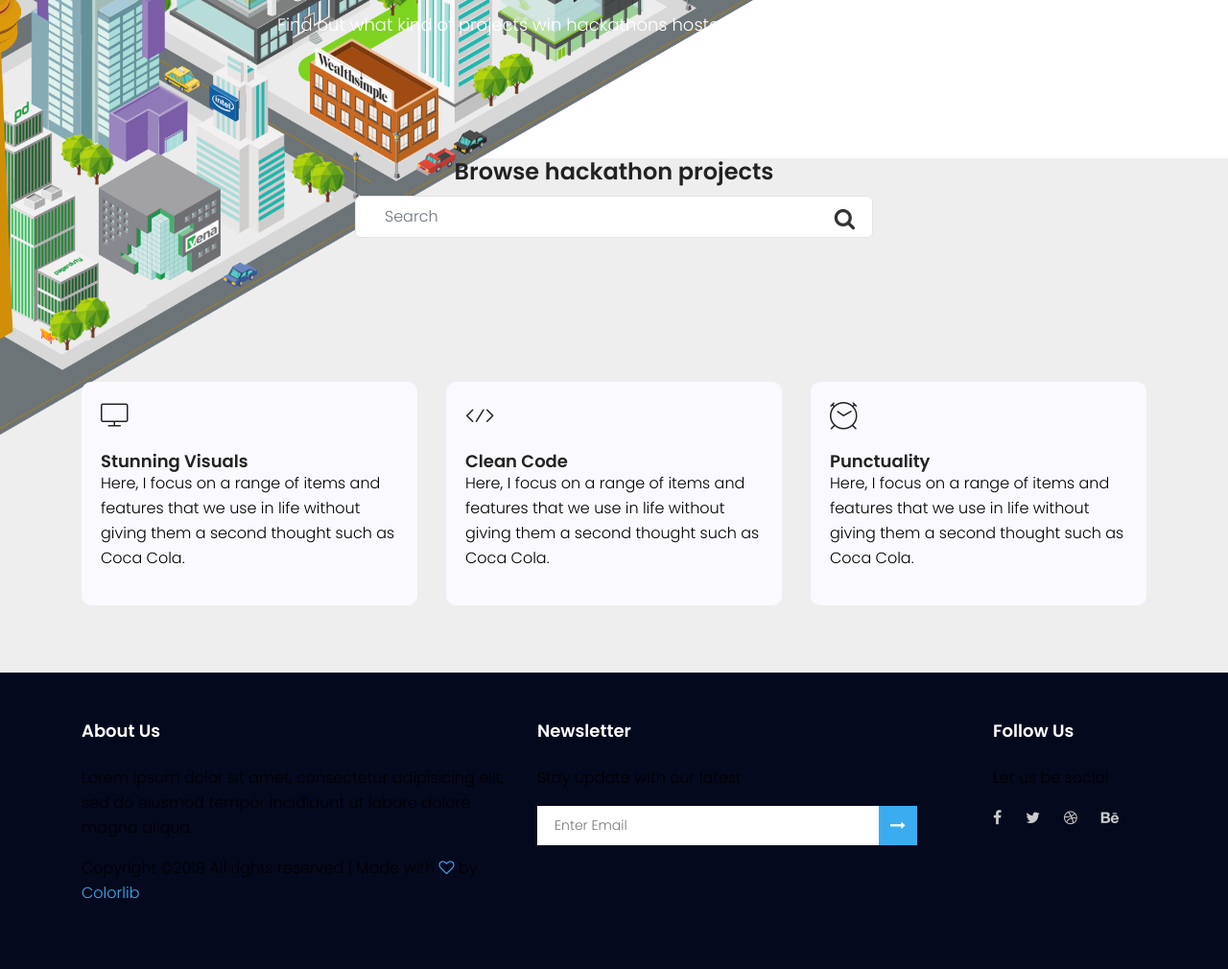
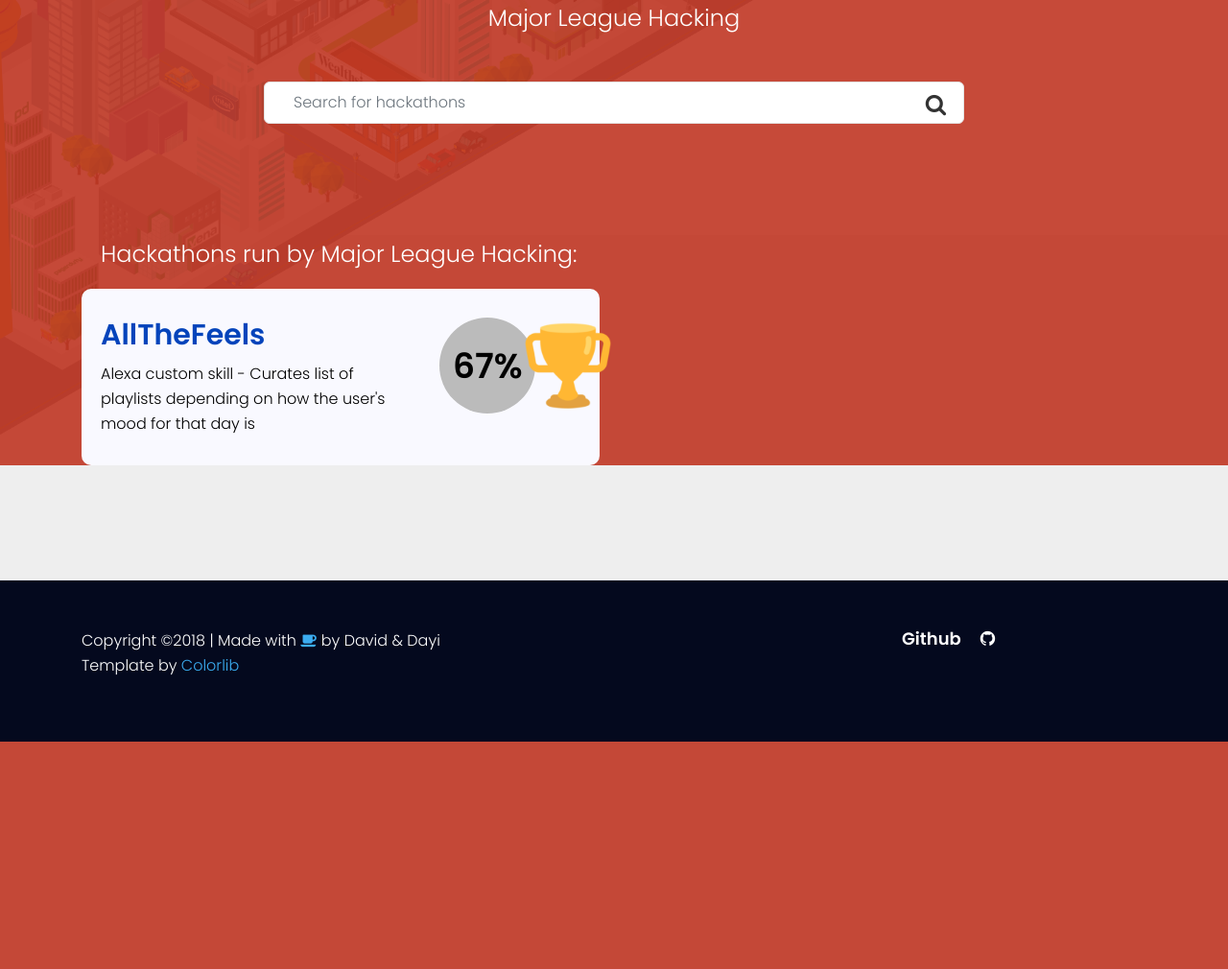
Before and after one commit to lindayi/hackthehack, a PHP site: page /search.html in a window 1280 px wide. Shown: the part 315-1325 px from the top of the page at 96% size. After the commit the page ends 1088 px from the top, so only its background shows below. Run offline with PHP 8.4, Linux system fonts and the light colour scheme; some libraries are stand-ins or nearby versions.

Commit message:
began work on the search page

```diff
--- a/css/main.css
+++ b/css/main.css
@@ -424,6 +424,10 @@
 .pt-50
 {
 	padding-top:50px
+}
+.pt-56
+{
+	padding-top:56px
 }
 .pt-60
 {
--- a/search.html
+++ b/search.html
@@ -6,7 +6,7 @@
         <!-- Mobile Specific Meta -->
 		<meta name="viewport" content="width=device-width, initial-scale=1, shrink-to-fit=no">
 		<!-- Favicon-->
-		<link rel="shortcut icon" href="img/bikespace32.png">
+		<link rel="shortcut icon" href="img/hth-red-favicon.png">
 		<!-- Author Meta -->
 		<meta name="author" content="david-dayi">
 		<!-- Meta Description -->
@@ -49,41 +49,48 @@
 			 <div class="container">
 			     <div class="row align-items-center justify-content-between d-flex">
                      <div id="logo">
-                         <a href="index.html"><img src="img/logo.png" alt="" title="" /></a>
+                         <a href="index.html"><img src="img/hack-logo-2.png" alt="" title="" /></a>
                      </div>
                      <nav id="nav-menu-container">
                          <ul class="nav-menu">
-                             <li class="menu-active"><a href="#home">Home</a></li>
-                             <li><a href="#service">Services</a></li>
-                             <li><a href="#feature">Features</a></li>
-                             <li><a href="#price">Price</a></li>
-                             <li><a href="#testimonial">Testimonial</a></li>
-                             <li class="menu-has-children"><a href="">Pages</a>
-                                 <ul>
-                                     <li><a href="generic.html">Generic</a></li>
-                                     <li><a href="elements.html">Elements</a></li>
+                             <li class="menu-active"><a href="index.html">Home</a></li>
+                             <li><a href="index.html#stats">Stats</a></li>
+                             <li><a href="search.html">Hackathons</a></li>
                          </ul>
-                             </li>
-                             <li><a class="ticker-btn" href="#">Get Started</a></li>
-                         </ul>
-                     </nav><!-- #nav-menu-container -->
+                     </nav>
+                     <!-- #nav-menu-container -->
                  </div>
             </div>
         </header>
 
 
         <!-- start banner Area -->
-			<section class="banner-area relative" id="home">
-				<div class="overlay overlay-bg"></div>
+			<section class="banner-area relative">
+				<div class="overlay overlay-bg hth"></div>
 				<div class="container">
 					<div class="row fullscreen d-flex align-items-center justify-content-center">
 						<div class="banner-content col-lg-8">
 							<h1 class="text-white">
 								Hack the Hack
 							</h1>
-							<p class="pt-20 pb-20 fz-18 text-white">
+							<p class="pt-20 pb-20 fz-24 text-white">
 								Find out what kind of projects win hackathons hosted by Major League Hacking
 							</p>
+
+                      <!-- Search bar -->
+			<div class="row d-flex justify-content-center">
+
+				<div class="col-md-12">
+					<div id="custom-search-input">
+						<div class="input-group col-md-12">
+							<input id="main-search-box" type="text" class="form-control input-lg" placeholder="Search for hackathons" />
+							<a id="main-search-button" class="search-icon" href="hack-the-6ix.html"></a>
+						</div>
+					</div>
+				</div>
+			</div>
+                            <!-- End search bar -->
+
 						</div>
 					</div>
 				</div>
@@ -91,113 +98,59 @@
 			<!-- End banner Area -->
 
 
-<!-- Search bar -->
-	<section class="feature-area pb-100" id="service">
-		<div class="container">
-			<div class="row mockup-container d-flex justify-content-center">
 
-				<div class="col-md-6">
-					<h2 class="h3 text-center">Browse hackathon projects</h2>
-					<div id="custom-search-input">
-						<div class="input-group col-md-12">
-							<input id="main-search-box" type="text" class="form-control input-lg" placeholder="Search" />
-							<a id="main-search-button" class="search-icon" href="area-stack.html"></a>
+	   <section class="feature-area pb-100" id="stats">
+
+                <div class="container pulldown">
+					<div class="row mockup-container">
+
+                        <!--Centre column-->
+
+							<!--Centre column-->
+						<div class="col-lg-6 col-md-6 col-sm-12">
+
+                            <p class="pt-0 pl-20 fz-24 text-white">
+								Hackathons run by Major League Hacking:
+							</p>
+                            <!--Search result-->
+							<div class="single-feature">
+                                <div class="row project-holder">
+                                    <div class="col-lg-8 col-md-8 col-sm-6">
+                                        <h3 class="project-name h2">AllTheFeels</h3>
+                                        <p class="project-tagline">Alexa custom skill - Curates list of playlists depending on how the user's mood for that day is</p>
+                                    </div>
+                                    <div class="col-lg-2 col-med-2 col-sm-3">
+                                        <div class="project-percentage fz-36">
+                                            <p>67%</p>
+                                        </div>
+                                    </div>
+								    <div class="col-lg-2 col-med-2 col-sm-3">
+                                        <img class="trophy" alt="winning project" src="img/trophy.png"/>
                                     </div>
                                 </div>
 							</div>
-			</div>
-		</div>
-	</section>
-<!-- End search bar -->
+                            <!--End Search Result-->
 
-
-        <section class="about-area section-gap">
-
-
-				<div class="container">
-					<div class="row">
-						<div class="col-lg-4">
-							<div class="single-feature">
-								<span class="lnr lnr-screen"></span>
-								<h4>
-									Stunning Visuals
-								</h4>
-								<p>
-									Here, I focus on a range of items and features that we use in life without giving them a second thought such as Coca Cola.
-								</p>
-							</div>
-						</div>
-						<div class="col-lg-4">
-							<div class="single-feature">
-								<span class="lnr lnr-code"></span>
-								<h4>
-									Clean Code
-								</h4>
-								<p>
-									Here, I focus on a range of items and features that we use in life without giving them a second thought such as Coca Cola.
-								</p>
-							</div>
-						</div>
-						<div class="col-lg-4">
-							<div class="single-feature">
-								<span class="lnr lnr-clock"></span>
-								<h4>
-									Punctuality
-								</h4>
-								<p>
-									Here, I focus on a range of items and features that we use in life without giving them a second thought such as Coca Cola.
-								</p>
-							</div>
                         </div>
 					</div>
 				</div>
         </section>
 
 
-
+        <!--Footer-->
         <footer class="footer-area section-gap">
             <div class="container">
 				<div class="row">
-						<div class="col-lg-5 col-md-6 col-sm-6">
+				    <div class="col-lg-9 col-md-8 col-sm-8">
 				        <div class="single-footer-widget">
-								<h6>About Us</h6>
-								<p>
-									Lorem ipsum dolor sit amet, consectetur adipisicing elit, sed do eiusmod tempor incididunt ut labore dolore magna aliqua.
-								</p>
-								<p class="footer-text">
-									<!-- Link back to Colorlib can't be removed. Template is licensed under CC BY 3.0. -->
-Copyright &copy;<script>document.write(new Date().getFullYear());</script> All rights reserved | Made with <i class="fa fa-heart-o" aria-hidden="true"></i> by <a href="https://colorlib.com" target="_blank">Colorlib</a>
-<!-- Link back to Colorlib can't be removed. Template is licensed under CC BY 3.0. -->
-								</p>
+				            <p class="footer-text text-white">Copyright &copy;<script>document.write(new Date().getFullYear());</script> | Made with <i class="fa fa-coffee" title="tea" alt="tea" aria-hidden="true"></i> by David &amp; Dayi<br>Template by <a href="https://colorlib.com" target="_blank">Colorlib</a></p>
 				        </div>
 				    </div>
-						<div class="col-lg-5  col-md-6 col-sm-6">
+				    <div class="col-lg-3 col-md-4 col-sm-4 justify-content-right social-widget">
 				        <div class="single-footer-widget">
-								<h6>Newsletter</h6>
-								<p>Stay update with our latest</p>
-								<div class="" id="mc_embed_signup">
-									<form target="_blank" novalidate="true" action="https://spondonit.us12.list-manage.com/subscribe/post?u=1462626880ade1ac87bd9c93a&amp;id=92a4423d01" method="get" class="form-inline">
-										<input class="form-control" name="EMAIL" placeholder="Enter Email" onfocus="this.placeholder = ''" onblur="this.placeholder = 'Enter Email '" required="" type="email">
-			                            	<button class="click-btn btn btn-default"><i class="fa fa-long-arrow-right" aria-hidden="true"></i></button>
-			                            	<div style="position: absolute; left: -5000px;">
-												<input name="b_36c4fd991d266f23781ded980_aefe40901a" tabindex="-1" value="" type="text">
-											</div>
-
-										<div class="info"></div>
-									</form>
-								</div>
-							</div>
-						</div>
-						<div class="col-lg-2 col-md-6 col-sm-6 social-widget">
-							<div class="single-footer-widget">
-								<h6>Follow Us</h6>
-								<p>Let us be social</p>
-								<div class="footer-social d-flex align-items-center">
-									<a href="#"><i class="fa fa-facebook"></i></a>
-									<a href="#"><i class="fa fa-twitter"></i></a>
-									<a href="#"><i class="fa fa-dribbble"></i></a>
-									<a href="#"><i class="fa fa-behance"></i></a>
-								</div>
+				            <a class="" href="https://github.com/lindayi/hackthehack">
+                                <h6>Github<i class="pl-20 fa fa-github"></i></h6>
+				            </a>
 				        </div>
 				    </div>
 				</div>
@@ -205,7 +158,13 @@ Copyright &copy;<script>document.write(new Date().getFullYear());</script> All r
         </footer>
         <!-- End footer Area -->
 
+
+            <!--ECharts files-->
+            <script src="js/echarts.min.js"></script>
+            <script src="js/echart-graphs.js"></script>
 			<script src="js/vendor/jquery-2.2.4.min.js"></script>
+
+            <!--Other script files - including bootstrap-->
 			<script src="https://cdnjs.cloudflare.com/ajax/libs/popper.js/1.12.9/umd/popper.min.js" integrity="sha384-ApNbgh9B+Y1QKtv3Rn7W3mgPxhU9K/ScQsAP7hUibX39j7fakFPskvXusvfa0b4Q" crossorigin="anonymous"></script>
 			<script src="js/vendor/bootstrap.min.js"></script>
 			<script type="text/javascript" src="https://maps.googleapis.com/maps/api/js?key=AIzaSyBhOdIF3Y9382fqJYt5I_sswSrEw5eihAA"></script>
```
Also changed, not shown: hack-the-6ix.html (+23 -23 lines), index.html (+5 -20 lines). Lines whose indentation alone changed are shown as unchanged.
